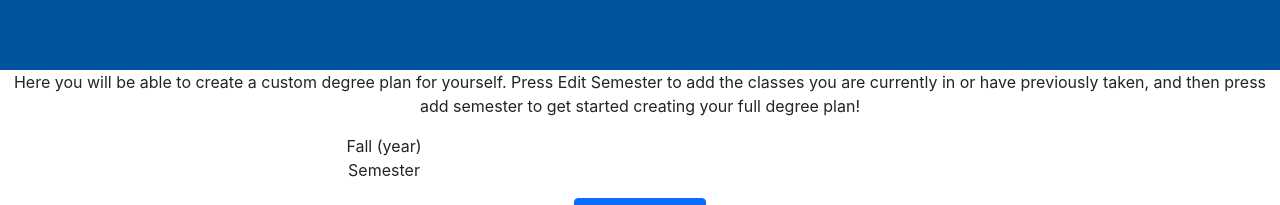
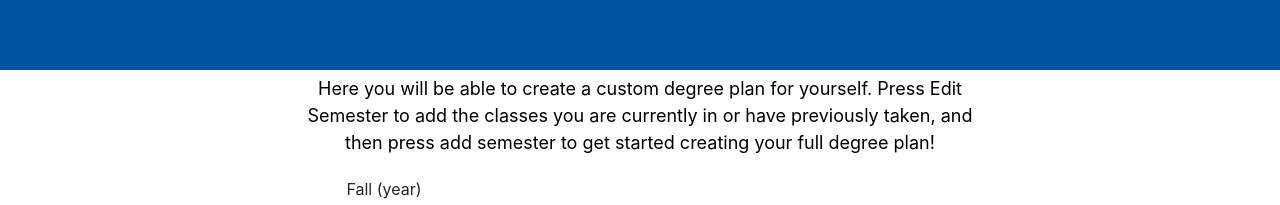
Before and after one commit to UD-CISC275-S22/cis-scheduler-team-20, a React (Create React App) app: page / in a window 1280 px wide. Shown: the part 250-455 px from the top of the page. Built offline with nearby package versions, Linux system fonts and the light colour scheme.

Commit message:
styled the paragraph a little

```diff
--- a/src/App.css
+++ b/src/App.css
@@ -7,6 +7,15 @@ img {
     max-height: 200px;
     max-width: 200px;
     left: 10px;
+}
+
+.introduction {
+    color: black;
+    padding: 5px;
+    padding-left: 300px;
+    padding-right: 300px;
+    font-size: large;
+    border-color: darkblue;
 }
 
 .App-logo {
```
